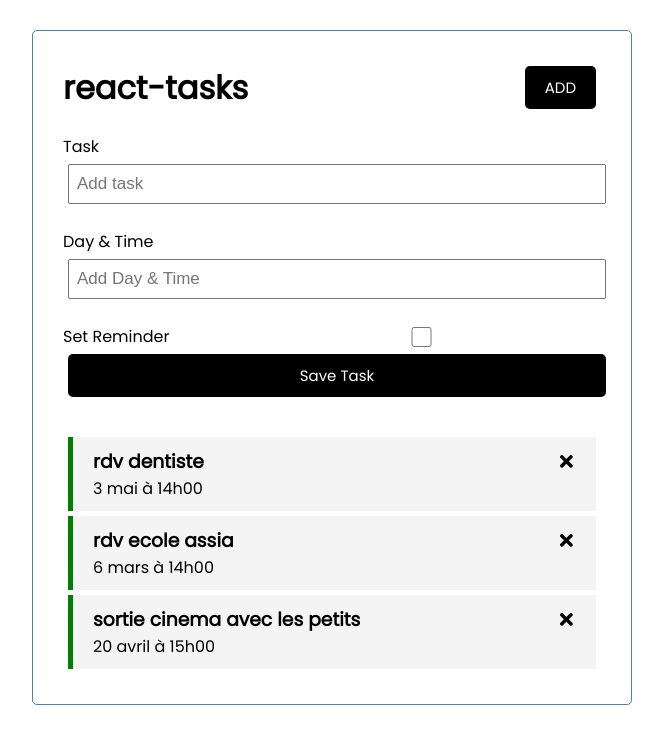
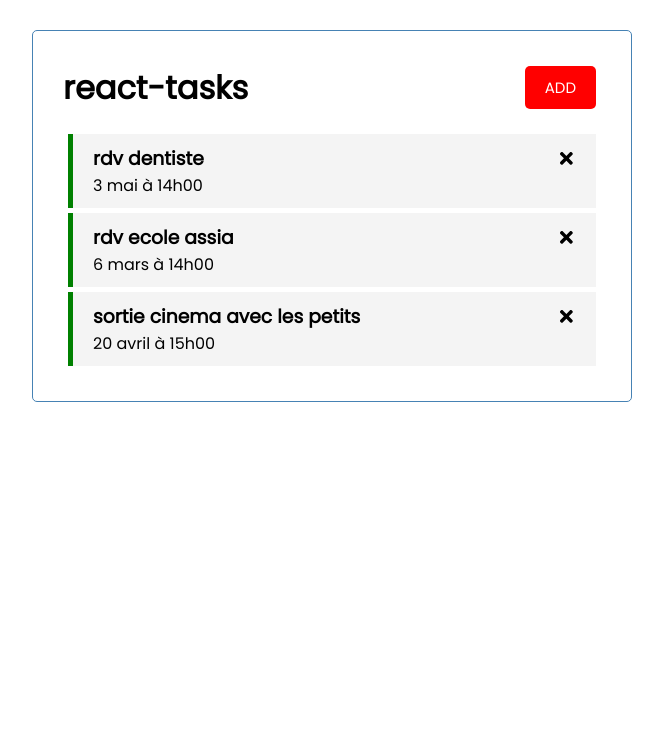
Before and after one commit to san292/react-tasks, a React (Create React App) app: page / in a window 1280 px wide. Shown: the top 744 px of the page, without its empty margins (308-971 px from the left). Built offline with nearby package versions, Linux system fonts and the light colour scheme.

Commit message:
add methode for hide or show the form to add a task

```diff
--- a/src/App.js
+++ b/src/App.js
@@ -24,6 +24,7 @@ function App() {
       reminder: true
     }
   ]);
+  const [showAddTask, setShowAddTask] = useState(false);
 
   // function pour supprimer une tachee(task)
   const deleteTask = (id) => {
@@ -41,15 +42,18 @@ function App() {
 
   //function pour ajouter une tache(task)
   const addTask = (task) => {
-    console.log('addtask----->');
     const id = Math.floor(Math.random() * 10000) + 1;
     const newTask = { id, ...task };
     setTasks([...tasks, newTask]);
   };
+  //function pour afficher le formuliare addtask ou le masquer
+  const showAddTaskForm = () => {
+    setShowAddTask(!showAddTask);
+  };
   return (
     <div className="container">
-      <Header />
-      <AddTask onAdd={addTask} />
+      <Header onShowAdd={showAddTaskForm} showAddTask={showAddTask} />
+      {showAddTask && <AddTask onAdd={addTask} />}
       {tasks.length > 0 ? (
         <Tasks
           tasks={tasks}
--- a/src/components/Button.js
+++ b/src/components/Button.js
@@ -1,7 +1,11 @@
 import React from 'react';
 
-const Button = () => {
-  return <button className="btn">ADD</button>;
+const Button = ({ color, onShowAdd }) => {
+  return (
+    <button className="btn" style={{ background: color }} onClick={onShowAdd}>
+      ADD
+    </button>
+  );
 };
 
 export default Button;
--- a/src/components/Header.js
+++ b/src/components/Header.js
@@ -1,11 +1,11 @@
 import React from 'react';
 import Button from './Button';
 
-const Header = () => {
+const Header = ({ onShowAdd, showAddTask }) => {
   return (
     <div className="header">
       <h1>react-tasks</h1>
-      <Button />
+      <Button color={showAddTask ? 'green' : 'red'} onShowAdd={onShowAdd} />
     </div>
   );
 };
--- a/src/index.css
+++ b/src/index.css
@@ -52,6 +52,9 @@ body {
 .btn-block {
   display: block;
   width: 100%;
+}
+.btn-add {
+  background: rgb(31, 209, 7);
 }
 
 .task {
```
